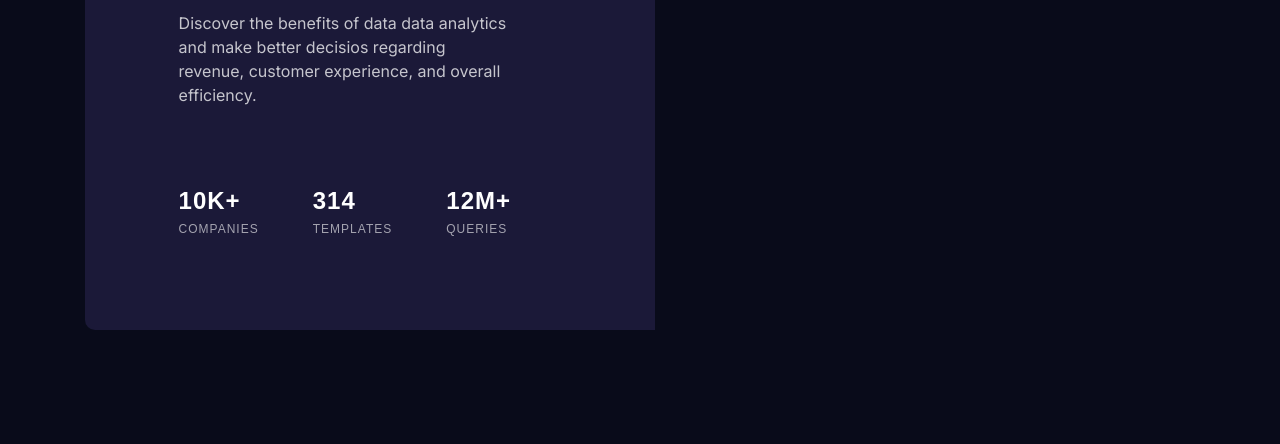
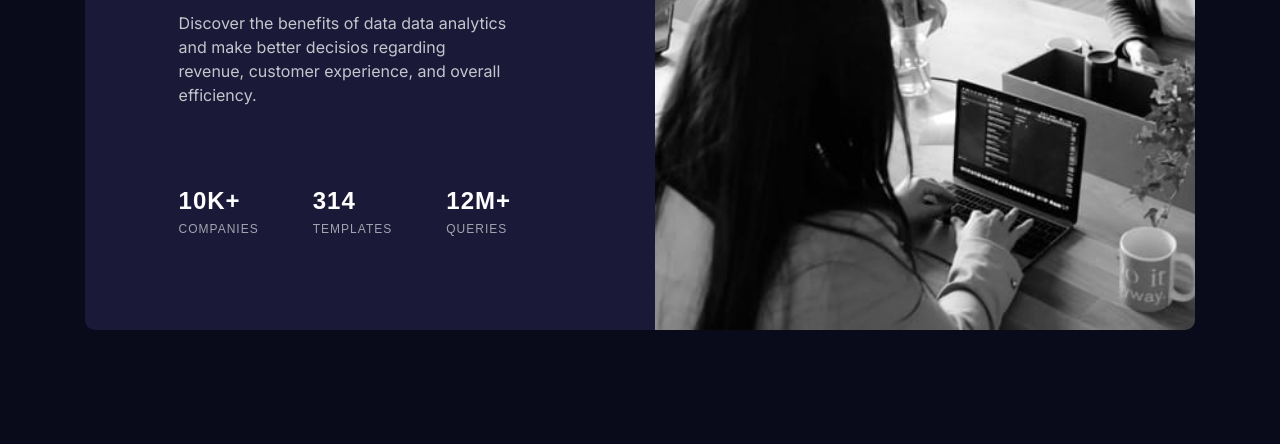
Before and after one commit to axcel0773/card-component-statspreview, a plain HTML site: page index.html in a window 1280 px wide. Shown: the part 356-800 px from the top of the page. Drawn offline with Linux system fonts and the light colour scheme.

Commit message:
background image bug

```diff
--- a/styles/style.css
+++ b/styles/style.css
@@ -90,7 +90,7 @@ section ul p {
 }
 
 .image {
-  background: url(assets/image-header-desktop.jpg);
+  background: url(/assets/image-header-desktop.jpg);
   min-height: 10em;
   width: 540px;
   min-width: 240px;
```
